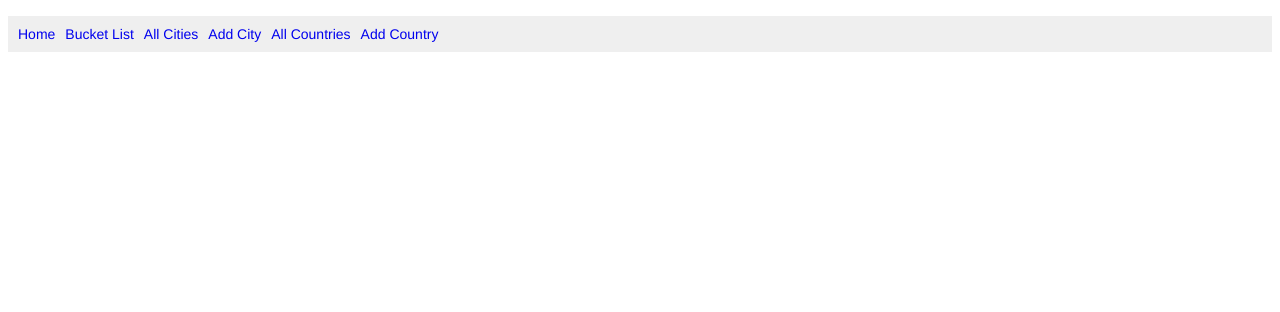
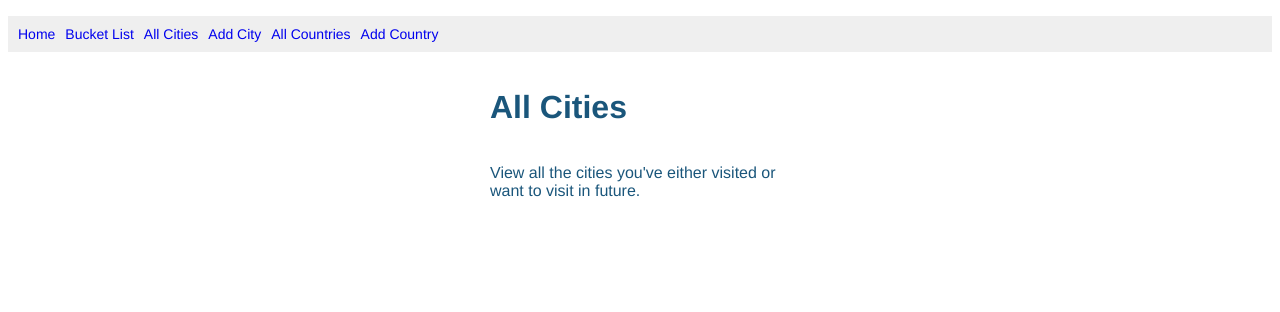
Before and after one commit to stephdavis1/Travel-Bucket-List-App, a Flask app: page /cities in a window 1280 px wide. Shown: the top 312 px of the page. Run offline with Flask 2, Linux system fonts and the light colour scheme; data that the repository does not hold is empty; some libraries are stand-ins or nearby versions.

Commit message:
Updated headings on the all cities/countries pages

```diff
--- a/templates/cities/index.html
+++ b/templates/cities/index.html
@@ -1,6 +1,8 @@
 {% extends "base.html" %}
 {% block content %}
 
+<h1>All Cities</h1>
+<p>View all the cities you've either visited or want to visit in future.</p>
 
 {% for city in all_cities %}
 <div class="container">
--- a/templates/countries/index.html
+++ b/templates/countries/index.html
@@ -1,7 +1,8 @@
 {% extends "base.html" %}
 {% block content %}
 
-
+<h1>All Countries</h1>
+<p>View all the countries you've either visited or want to visit in future.</p>
 
 {% for country in all_countries %}
 <div class="countries">
```
